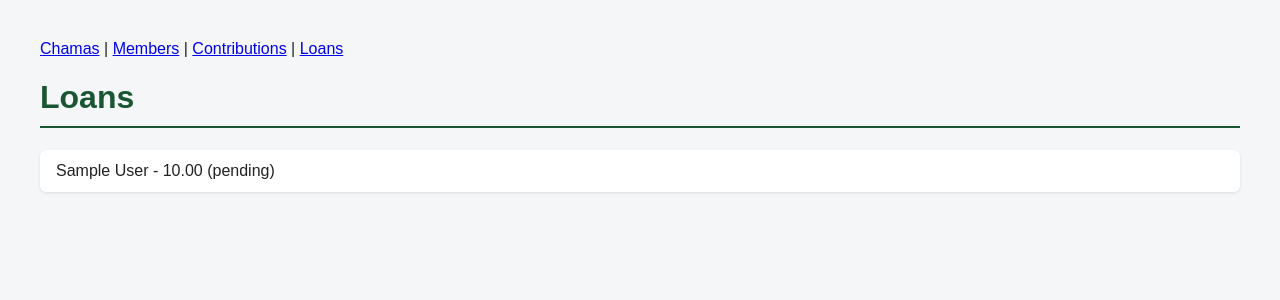
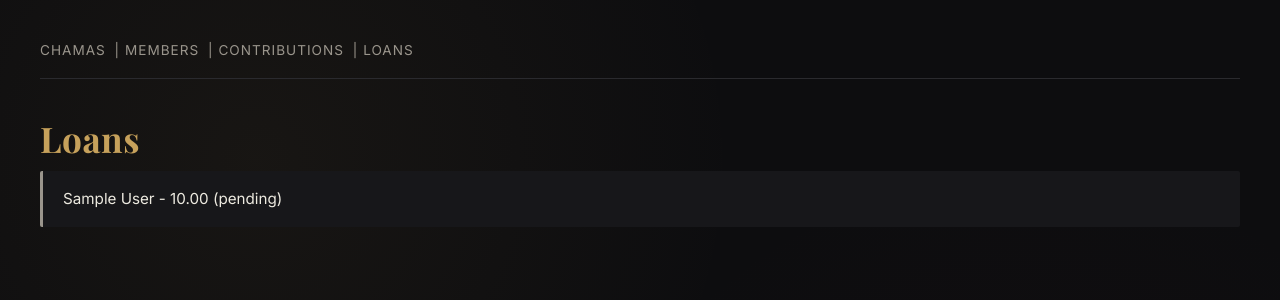
Before and after one commit to ATHMAN-RLD/chama-platform-, a Django app: page /loans/ in a window 1280 px wide. Shown: the top 300 px of the page. Run offline with Django 5.2, Linux system fonts and the light colour scheme; tables that the repository leaves empty hold one stand-in row (values such as "Sample post").

Commit message:
Redesign frontend with black/gold/red theme and status-based indicators

```diff
--- a/groups/static/groups/style.css
+++ b/groups/static/groups/style.css
@@ -1,25 +1,169 @@
+:root {
+    --bg: #0D0D0F;
+    --surface: #17171A;
+    --text: #EDEAE0;
+    --muted: #9A958C;
+    --gold: #C6A15B;
+    --gold-bright: #E4C568;
+    --red: #7A1F2B;
+    --border: #2A2A2E;
+}
+
+* {
+    box-sizing: border-box;
+}
+
 body {
-    font-family: Arial, sans-serif;
-    background-color: #f4f6f8;
-    margin: 40px;
-    color: #222;
+    font-family: 'Inter', Arial, sans-serif;
+    background-color: var(--bg);
+    background-image: radial-gradient(circle at 20% 20%, rgba(198, 161, 91, 0.06), transparent 40%),
+                       radial-gradient(circle at 80% 80%, rgba(122, 31, 43, 0.05), transparent 40%);
+    background-attachment: fixed;
+    color: var(--text);
+    margin: 0;
+    padding: 40px;
+    line-height: 1.6;
 }
 
 h1 {
-    color: #1a5632;
-    border-bottom: 2px solid #1a5632;
-    padding-bottom: 10px;
+    font-family: 'Playfair Display', Georgia, serif;
+    font-weight: 700;
+    font-size: 2.2rem;
+    color: var(--gold);
+    margin-bottom: 4px;
+    letter-spacing: 0.5px;
+}
+
+h1 + hr,
+.ledger-rule {
+    border: none;
+    border-top: 1px solid var(--gold);
+    opacity: 0.5;
+    margin-bottom: 28px;
+}
+
+nav {
+    font-family: 'Inter', sans-serif;
+    font-size: 0.85rem;
+    text-transform: uppercase;
+    letter-spacing: 1px;
+    color: var(--muted);
+    padding-bottom: 16px;
+    margin-bottom: 32px;
+    border-bottom: 1px solid var(--border);
+}
+
+nav a {
+    color: var(--muted);
+    text-decoration: none;
+    margin-right: 4px;
+}
+
+nav a:hover {
+    color: var(--gold-bright);
 }
 
 ul {
     list-style: none;
     padding: 0;
+    margin: 0;
 }
 
 li {
-    background-color: white;
-    padding: 12px 16px;
-    margin-bottom: 8px;
-    border-radius: 6px;
-    box-shadow: 0 1px 3px rgba(0,0,0,0.1);
+    background-color: var(--surface);
+    border-left: 3px solid var(--gold);
+    padding: 16px 20px;
+    margin-bottom: 10px;
+    border-radius: 2px;
+    font-size: 0.95rem;
 }
+
+li.status-confirmed {
+    border-left-color: var(--gold-bright);
+}
+
+li.status-pending {
+    border-left-color: var(--muted);
+}
+
+li.status-failed {
+    border-left-color: var(--red);
+}
+
+li a {
+    color: var(--gold);
+    text-decoration: none;
+    margin-left: 12px;
+    font-size: 0.85rem;
+    border-bottom: 1px solid var(--gold);
+}
+
+li a:hover {
+    color: var(--gold-bright);
+    border-color: var(--gold-bright);
+}
+
+p a {
+    color: var(--gold);
+}
+
+form {
+    background-color: var(--surface);
+    border: 1px solid var(--border);
+    padding: 24px;
+    border-radius: 4px;
+    max-width: 480px;
+}
+
+label {
+    color: var(--muted);
+    font-size: 0.85rem;
+    text-transform: uppercase;
+    letter-spacing: 0.5px;
+}
+
+input, select, textarea {
+    width: 100%;
+    background-color: var(--bg);
+    border: 1px solid var(--border);
+    color: var(--text);
+    padding: 10px 12px;
+    border-radius: 3px;
+    font-family: 'Inter', sans-serif;
+    margin-top: 6px;
+    margin-bottom: 4px;
+}
+
+input:focus, select:focus, textarea:focus {
+    outline: none;
+    border-color: var(--gold);
+}
+
+button, input[type="submit"] {
+    background-color: var(--gold);
+    color: var(--bg);
+    border: none;
+    padding: 12px 24px;
+    font-family: 'Inter', sans-serif;
+    font-weight: 600;
+    letter-spacing: 0.5px;
+    text-transform: uppercase;
+    font-size: 0.85rem;
+    border-radius: 3px;
+    cursor: pointer;
+    margin-top: 10px;
+}
+
+button:hover, input[type="submit"]:hover {
+    background-color: var(--gold-bright);
+}
+
+pre {
+    background-color: var(--surface);
+    border-left: 3px solid var(--red);
+    padding: 16px;
+    color: var(--muted);
+    font-size: 0.85rem;
+    white-space: pre-wrap;
+    border-radius: 2px;
+}
--- a/groups/templates/groups/base.html
+++ b/groups/templates/groups/base.html
@@ -3,6 +3,8 @@
 <html>
 <head>
     <title>{% block title %}Chama Platform{% endblock %}</title>
+    <link rel="preconnect" href="https://fonts.googleapis.com">
+    <link href="https://fonts.googleapis.com/css2?family=Playfair+Display:wght@600;700&family=Inter:wght@400;500;600&display=swap" rel="stylesheet">
     <link rel="stylesheet" href="{% static 'groups/style.css' %}">
 </head>
 <body>
--- a/groups/templates/groups/contribution_list.html
+++ b/groups/templates/groups/contribution_list.html
@@ -6,7 +6,7 @@
     <h1>Contributions</h1>
     <ul>
         {% for c in contributions %}
-            <li>{{ c.membership.member.full_name }} - {{ c.amount }} ({{ c.status }}) - {{ c.payment_method }}</li>
+           <li class="status-{{ c.status }}">{{ c.membership.member.full_name }} - {{ c.amount }} ({{ c.status }}) - {{ c.payment_method }}</li>
         {% endfor %}
     </ul>
 {% endblock %}
--- a/groups/templates/groups/loan_list.html
+++ b/groups/templates/groups/loan_list.html
@@ -6,7 +6,7 @@
     <h1>Loans</h1>
     <ul>
         {% for loan in loans %}
-            <li>{{ loan.membership.member.full_name }} - {{ loan.amount }} ({{ loan.status }})</li>
+           <li class="status-{{ loan.status }}">{{ loan.membership.member.full_name }} - {{ loan.amount }} ({{ loan.status }})</li>
         {% endfor %}
     </ul>
 {% endblock %}
```
